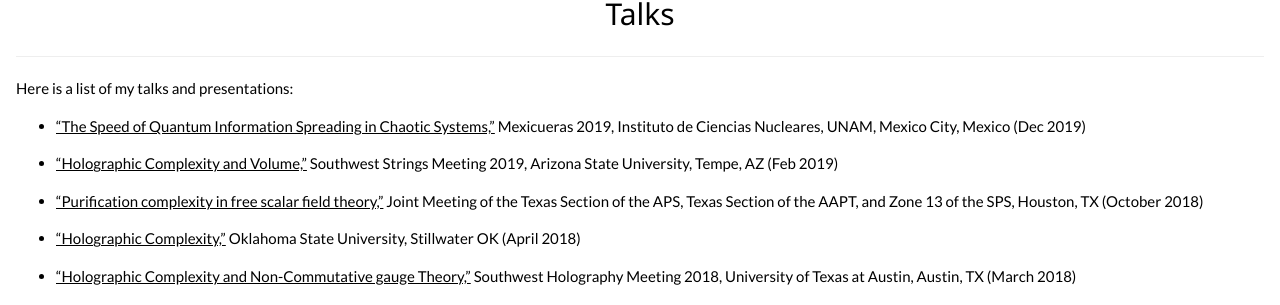
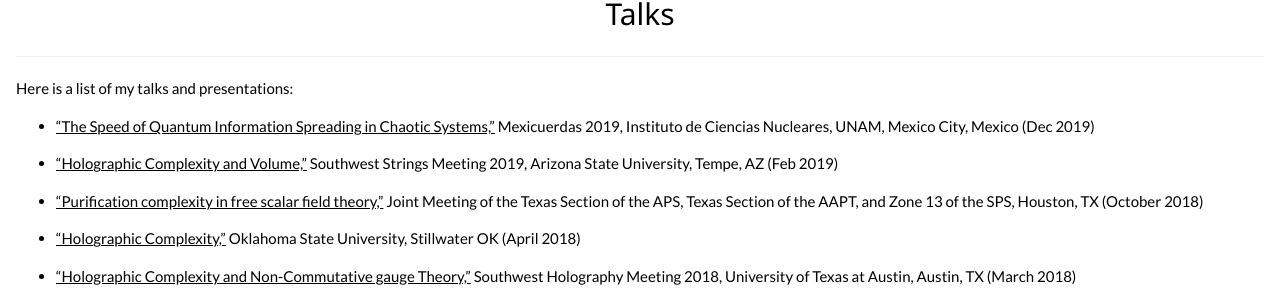
Before and after one commit to IosiaLectus/iosialectus.github.io, a Jekyll site: the page built from research.html, in a window 1280 px wide and 900 px high, scrolled down 2559 px. Shown: the part 143-448 px from the top of the window. Built offline with Jekyll 4.4.1, drawn with Linux system fonts in a browser that asks for light colours; formulas are drawn with MathJax 3.

Commit message:
Fixed typo

```diff
--- a/Gemfile
+++ b/Gemfile
@@ -25,3 +25,6 @@ end
 
 # Windows does not include zoneinfo files, so bundle the tzinfo-data gem
 gem 'tzinfo-data', platforms: [:mingw, :mswin, :x64_mingw, :jruby]
+
+# Fix security issue:
+gem "rubyzip", ">= 1.3.0"
--- a/_includes/talks.md
+++ b/_includes/talks.md
@@ -2,7 +2,7 @@
 **************************
 Here is a list of my talks and presentations:
 
-* ["The Speed of Quantum Information Spreading in Chaotic Systems,"](/assets/talks/Mexicueras2019/mexicueras2019.pdf) Mexicueras 2019, Instituto de Ciencias Nucleares, UNAM, Mexico City, Mexico (Dec 2019)
+* ["The Speed of Quantum Information Spreading in Chaotic Systems,"](/assets/talks/Mexicuerdas2019/mexicuerdas2019.pdf) Mexicuerdas 2019, Instituto de Ciencias Nucleares, UNAM, Mexico City, Mexico (Dec 2019)
 
 * ["Holographic Complexity and Volume,"](/assets/talks/SWSM2019/SWSM19.pdf) Southwest Strings Meeting 2019, Arizona State University, Tempe, AZ (Feb 2019)
 
```
